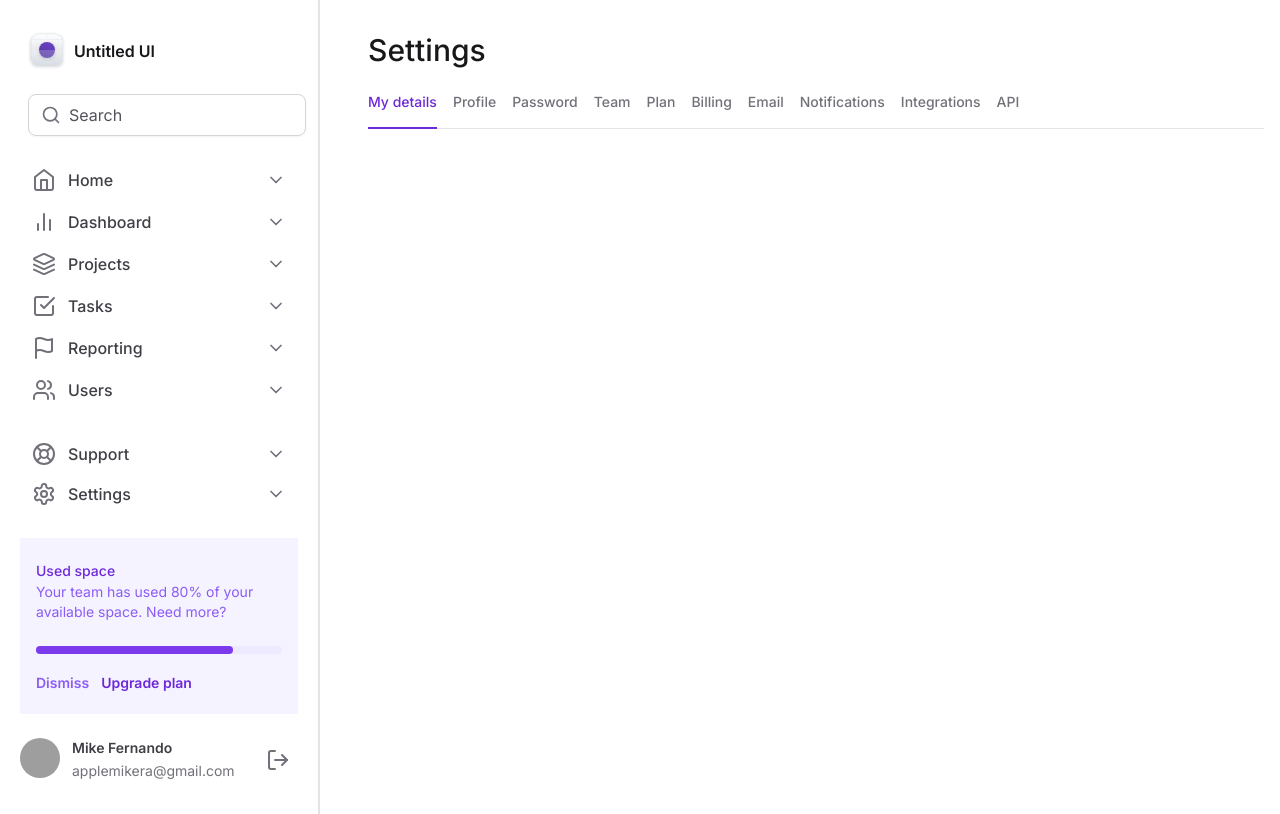
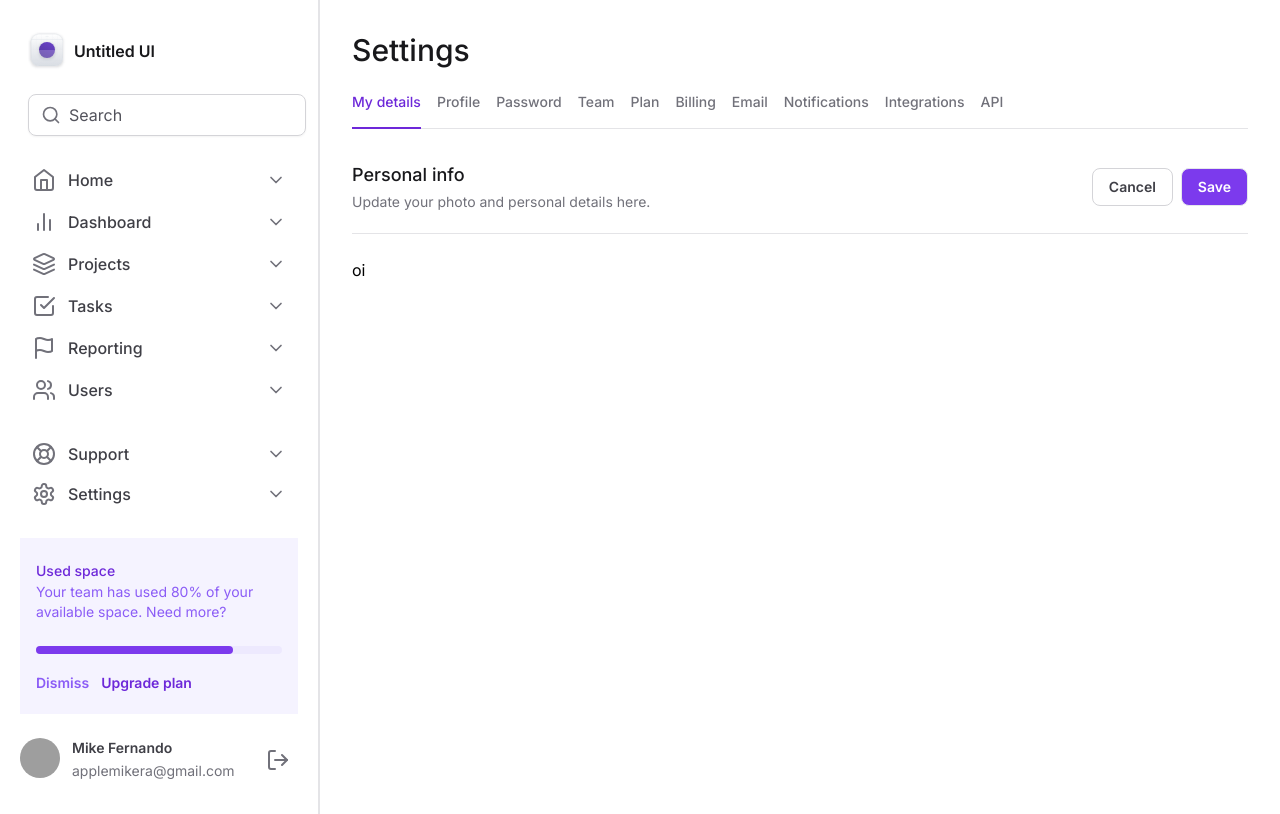
Before and after one commit to MikeFernando/tailwind-next, a Next.js app: page / in a window 1280 px wide. Built offline with nearby package versions, Linux system fonts and the light colour scheme; grey boxes are pictures that could not be loaded.

Commit message:
Estrutura do Formulário

```diff
--- a/package.json
+++ b/package.json
@@ -15,6 +15,7 @@
     "@types/react-dom": "18.2.7",
     "autoprefixer": "10.4.15",
     "eslint-config-next": "13.4.19",
+    "framer-motion": "^10.16.1",
     "lucide-react": "^0.268.0",
     "next": "13.4.19",
     "postcss": "8.4.28",
--- a/src/app/layout.tsx
+++ b/src/app/layout.tsx
@@ -8,7 +8,7 @@
 
 export const metadata: Metadata = {
   title: 'Tailwindcss - NextJS',
-  description: 'Generated by create next app',
+  description: 'Site nextjs estilizado com tailwindcss',
 }
 
 export default function RootLayout({children}: {children: React.ReactNode}) {
@@ -17,7 +17,7 @@
       <body className={inter.className}>
         <div className="grid min-h-screen grid-cols-app">
           <Sidebar />
-          <main className="px-4 pt-8 pb-12">{children}</main>
+          <main className="px-8 pt-8 pb-12">{children}</main>
         </div>
       </body>
     </html>
--- a/src/app/page.tsx
+++ b/src/app/page.tsx
@@ -3,8 +3,37 @@
 export default function Home() {
   return (
     <>
-      <h1 className="mb-6 ml-8 text-3xl font-medium text-zinc-900">Settings</h1>
+      <h1 className="mb-6 text-3xl font-medium text-zinc-900">Settings</h1>
+
       <SettingsTabs />
+
+      <div className="flex flex-col">
+        <div className="mb-6 flex items-center justify-between border-b border-zinc-200 pb-5">
+          <div>
+            <h2 className="text-lg font-medium text-zinc-900 ">
+              Personal info
+            </h2>
+            <span className="text-sm font-normal text-zinc-500">
+              Update your photo and personal details here.
+            </span>
+          </div>
+
+          <div className="flex gap-2">
+            <button className="rounded-lg border border-zinc-300 px-4 py-2 text-sm font-semibold text-zinc-700 hover:bg-zinc-50">
+              Cancel
+            </button>
+            <button
+              type="submit"
+              form="settings"
+              className="rounded-lg border bg-violet-600 px-4 py-2 text-sm font-semibold text-white hover:bg-violet-700"
+            >
+              Save
+            </button>
+          </div>
+        </div>
+
+        <form id="settings">oi</form>
+      </div>
     </>
   )
 }
--- a/src/components/SettingsTabs.tsx
+++ b/src/components/SettingsTabs.tsx
@@ -8,9 +8,9 @@
 
   return (
     <Tabs.Root
+      className="mb-8"
       value={currentTab}
       onValueChange={setCurrentTab}
-      className="ml-8"
     >
       <Tabs.List className="flex w-full gap-4 border-b-[1px] border-zinc-200 ">
         <TabItem
--- a/src/components/TabItem.tsx
+++ b/src/components/TabItem.tsx
@@ -1,4 +1,5 @@
 import * as Tabs from '@radix-ui/react-tabs'
+import { motion } from 'framer-motion'
 
 interface TabItemProps {
   value: string
@@ -15,7 +16,10 @@
       <span className="font-medium">{title}</span>
 
       {isSelected && (
-        <div className="absolute -bottom-px left-0 right-0 h-0.5 bg-violet-700" />
+        <motion.div
+          layoutId="tab-item"
+          className="absolute -bottom-px left-0 right-0 h-0.5 bg-violet-700"
+        />
       )}
     </Tabs.TabsTrigger>
   )
```
Also changed, not shown: 1 other file (tests, documents, lock files or other folders).
